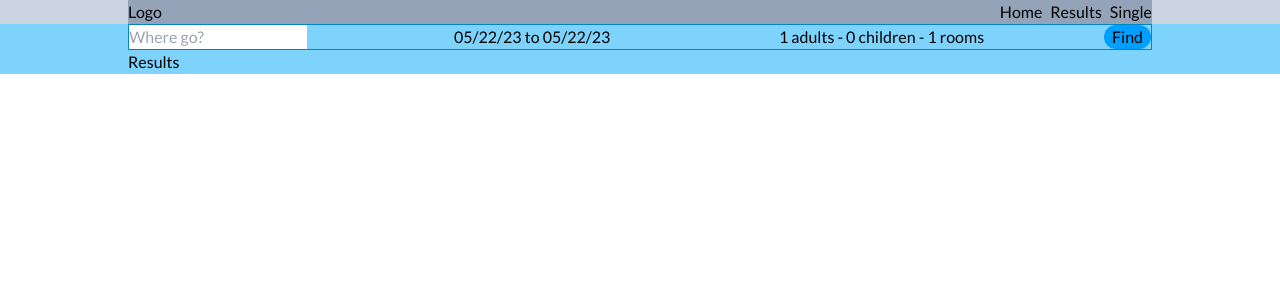
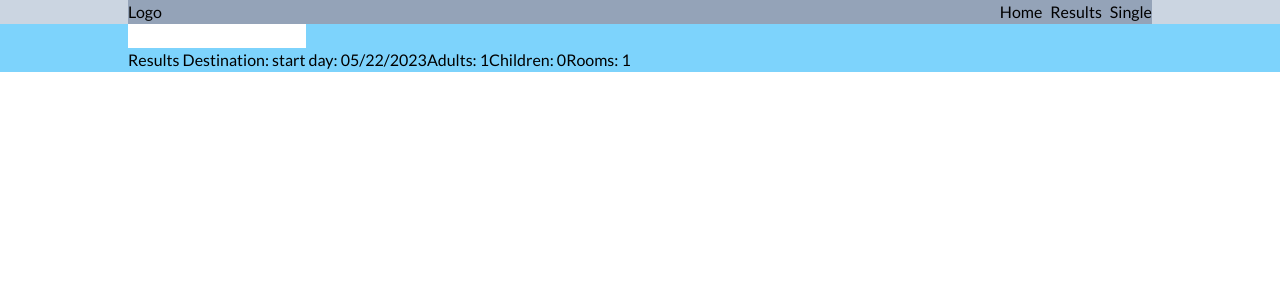
Before and after one commit to lilKriT/MERN-Hotel-Booking, a React (Vite) app in the folder packages/client/: page / in a window 1280 px wide. Both pictures are taken after a click on the button "Find". Shown: the top 300 px of the page. Built offline with nearby package versions, Linux system fonts and the light colour scheme.

Commit message:
Working on search box.

```diff
--- a/packages/client/src/components/SearchBar.tsx
+++ b/packages/client/src/components/SearchBar.tsx
@@ -11,6 +11,12 @@ interface IDateRange {
   startDate?: Date;
   endDate?: Date;
   key?: string;
+}
+
+interface IRoomOptions {
+  adults: number;
+  children: number;
+  rooms: number;
 }
 
 const SearchBar = () => {
@@ -31,7 +37,7 @@ const SearchBar = () => {
 
   // Other options:
   const [roomOptionsOpened, setRoomOptionsOpened] = useState(false);
-  const [roomOptions, setRoomOptions] = useState({
+  const [roomOptions, setRoomOptions] = useState<IRoomOptions>({
     adults: 1,
     children: 0,
     rooms: 1,
@@ -52,7 +58,7 @@ const SearchBar = () => {
 
   // Searching
   const handleSearch = () => {
-    navigate("/results", { state: { destination, date: dates, roomOptions } });
+    navigate("/results", { state: { destination, dates, roomOptions } });
   };
 
   return (
--- a/packages/client/src/components/SearchBox.tsx
+++ b/packages/client/src/components/SearchBox.tsx
@@ -1,7 +1,15 @@
 import React from "react";
 
-const SearchBox = () => {
-  return <div>SearchBox</div>;
+interface ISearchBox {
+  destination: string;
+}
+
+const SearchBox = ({ destination }: ISearchBox) => {
+  return (
+    <form>
+      <input type="text" />
+    </form>
+  );
 };
 
 export default SearchBox;
--- a/packages/client/src/pages/Results.tsx
+++ b/packages/client/src/pages/Results.tsx
@@ -1,19 +1,26 @@
 import { useLocation } from "react-router-dom";
 import SearchBar from "../components/SearchBar";
 import { useState } from "react";
+import SearchBox from "../components/SearchBox";
+import { format } from "date-fns";
 
 const Results = () => {
   const location = useLocation();
   const [destination, setDestination] = useState(location.state.destination);
   const [dates, setDates] = useState(location.state.dates);
   const [roomOptions, setRoomOptions] = useState(location.state.roomOptions);
-  // console.log(location.state);
+  console.log(location.state.dates[0]);
 
   return (
     <main className="flex justify-center bg-sky-300">
       <div className="container">
-        <SearchBar />
-        Results
+        <SearchBox />
+        Results Destination: {destination}
+        start day: {`${format(dates[0].startDate, "MM/dd/yyyy")}`}
+        {/* end day: {`${format(dates[0].endDate, "MM/dd/yyyy")}`} */}
+        Adults: {roomOptions.adults}
+        Children: {roomOptions.children}
+        Rooms: {roomOptions.rooms}
       </div>
     </main>
   );
@@ -24,6 +31,5 @@ export default Results;
 // TODO: list of results
 // TODO: sticky search params
 // TODO: add results item
-// TODO: useLocation in results to get state
 // TODO: create a single hotel page
 // TODO: maybe make a slider with lightbox?
```
